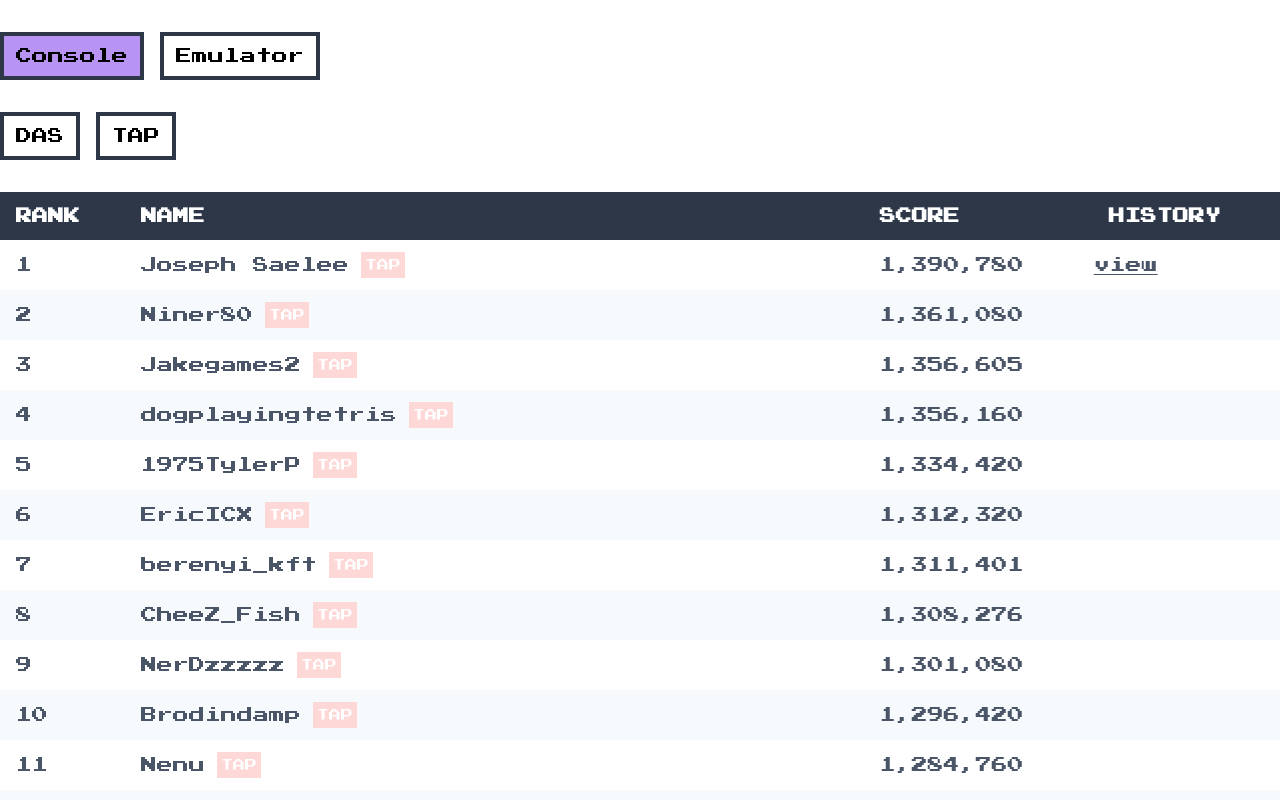
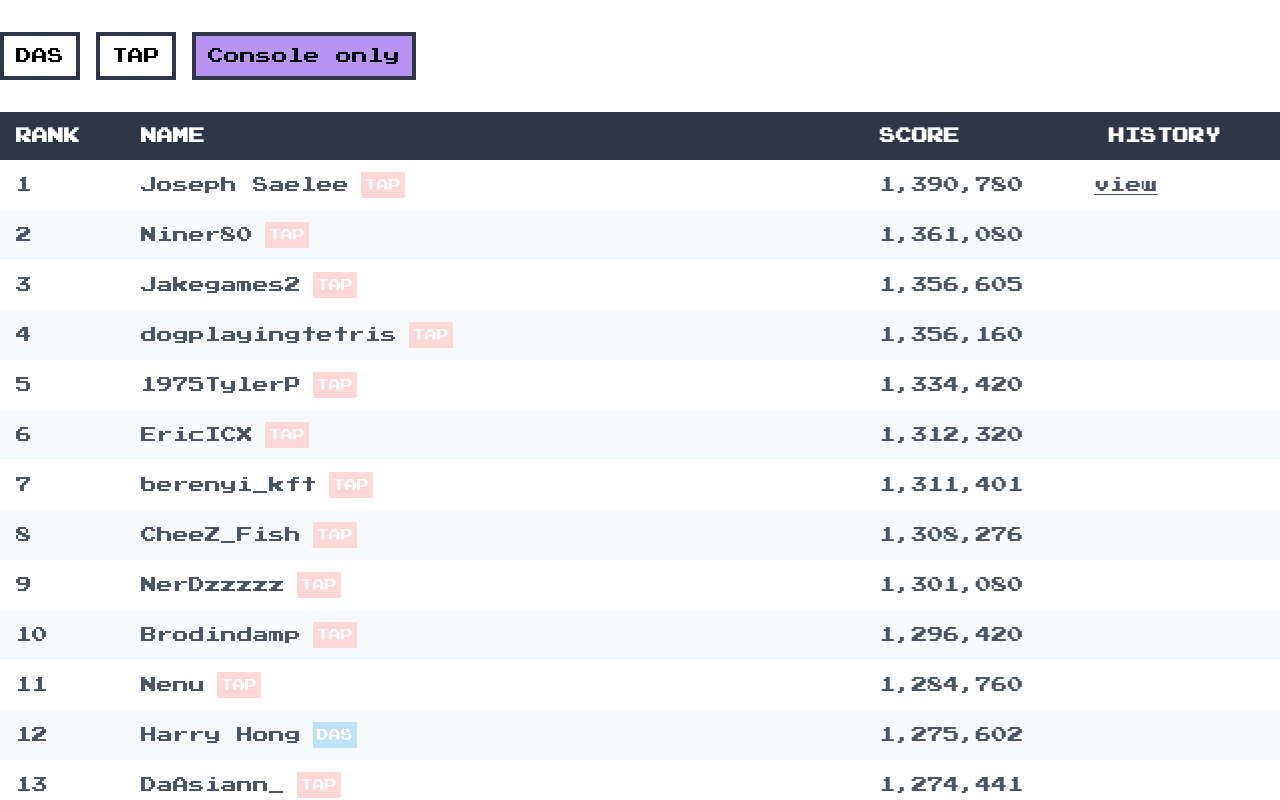
Before and after one commit to jefk/kansuto, a Next.js app: page / in a window 1280 px wide. Shown: the top 800 px of the page. Built offline with nearby package versions, Linux system fonts and the light colour scheme.

Commit message:
consolidate filters

```diff
--- a/pages/index.tsx
+++ b/pages/index.tsx
@@ -37,14 +37,6 @@ const Home = () => {
 
       <main className="container mx-auto">
         <div className="flex gap-4 mt-8">
-          <FilterButton filters={filters} setFilters={setFilters} facet="hardware" value="Console">
-            Console
-          </FilterButton>
-          <FilterButton filters={filters} setFilters={setFilters} facet="hardware" value="Emulator">
-            Emulator
-          </FilterButton>
-        </div>
-        <div className="flex gap-4 mt-8">
           <FilterButton filters={filters} setFilters={setFilters} facet="playStyle" value="DAS">
             DAS
           </FilterButton>
@@ -56,7 +48,11 @@ const Home = () => {
           >
             TAP
           </FilterButton>
+          <FilterButton filters={filters} setFilters={setFilters} facet="hardware" value="Console">
+            Console only
+          </FilterButton>
         </div>
+
         <table className="min-w-full bg-white mt-8">
           <thead className="bg-gray-800 text-white">
             <tr>
```
